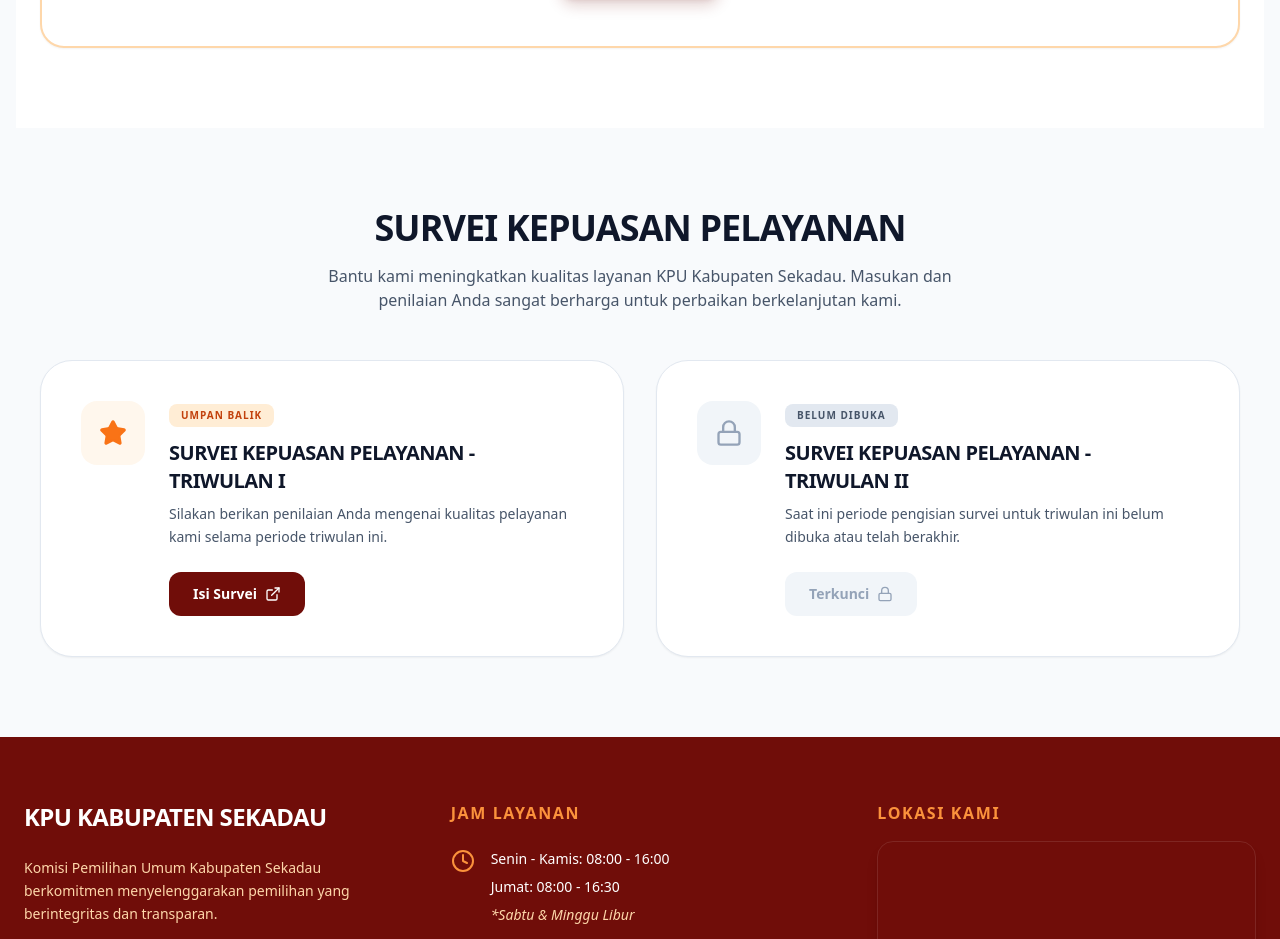
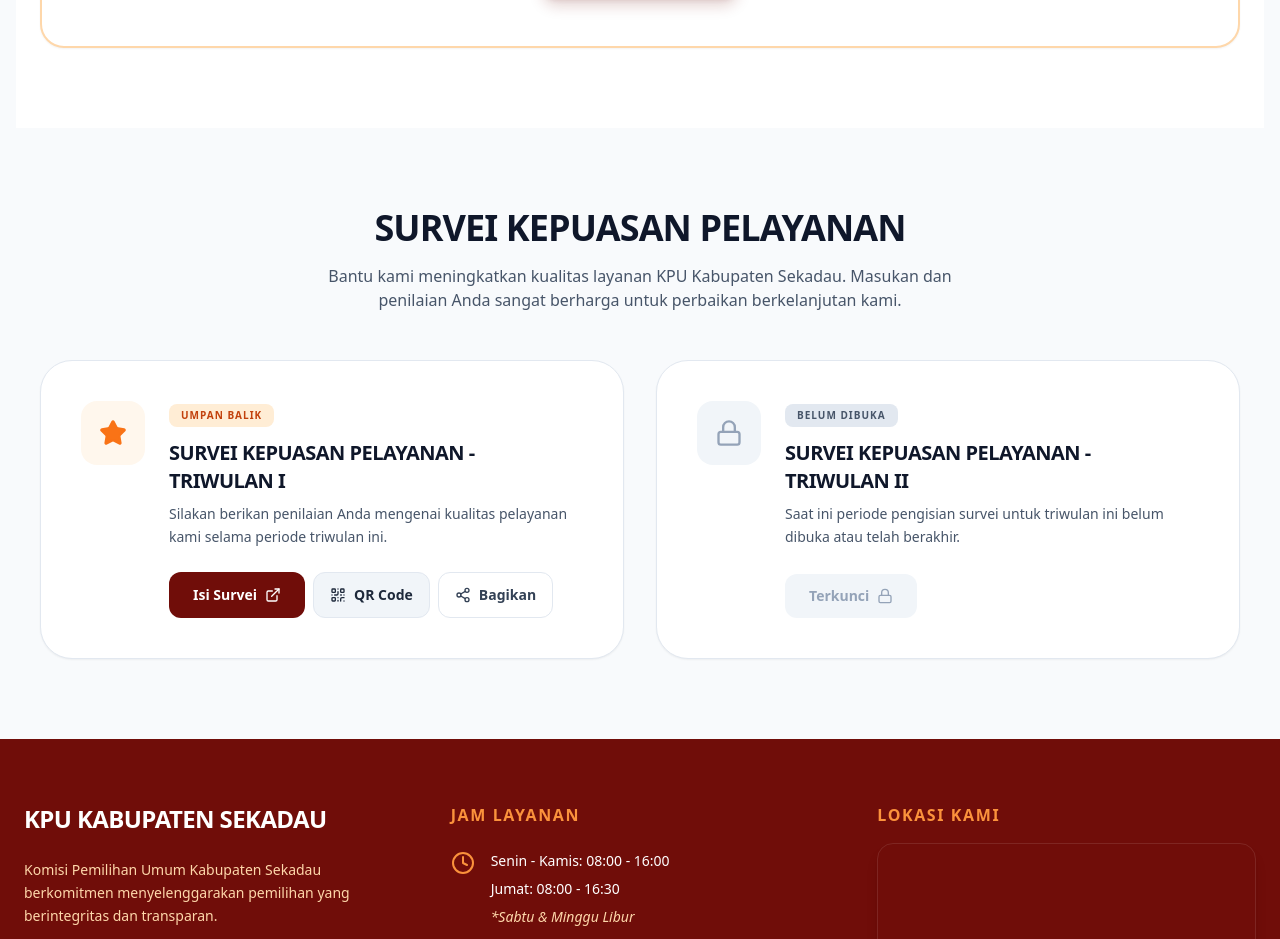
Before and after one commit to Genta-arya/lp-panduSipol, a React (Vite) app: page / in a window 1280 px wide. Shown: the part 2929-3868 px from the top of the page. Built offline with nearby package versions, Linux system fonts and the light colour scheme; grey boxes are pictures that could not be loaded.

Commit message:
update qr code survey pelayanan

```diff
--- a/src/components/ASK.jsx
+++ b/src/components/ASK.jsx
@@ -163,7 +163,7 @@ const ASK = () => {
 
   return (
     <>
-      <Toaster richColors position="top-center" />
+
 
       {/* FLOATING CORNER CONTAINER */}
       <div className="fixed bottom-6 right-2 md:right-6 z-[60] flex flex-col items-end gap-4">
--- a/src/components/PeriodeSection.jsx
+++ b/src/components/PeriodeSection.jsx
@@ -160,7 +160,7 @@ const PeriodeSection = () => {
               onClick={() => setShowModal(true)}
               className="flex items-center text-sm gap-3 bg-[#700D09] hover:bg-orange-600 text-white px-8 py-3 rounded-2xl font-bold shadow-lg shadow-[#700D09]/20 transition-all hover:scale-105"
             >
-              <FileText size={20} /> Lihat SOP
+              <FileText size={20} /> Pelayanan SOP
             </button>
           </motion.div>
         </motion.div>
--- a/src/components/SurveyKepuasaForm.jsx
+++ b/src/components/SurveyKepuasaForm.jsx
@@ -1,22 +1,91 @@
-import React from 'react';
-import { ExternalLink, Star, Lock } from 'lucide-react';
+import React, { useState } from "react";
+import {
+  ExternalLink,
+  Star,
+  Lock,
+  Share2,
+  QrCode,
+  Download,
+  X,
+} from "lucide-react";
 import scheduleData from "../data/schedule.json";
+import { toast } from "sonner";
 
 const SurveyKepuasaForm = () => {
-  // Mengambil array "surveys" yang baru dari JSON
   const { surveys } = scheduleData;
 
+  // State untuk kontrol visual share & modal preview QR Code
+  const [copiedId, setCopiedId] = useState(null);
+  const [showQrModal, setShowQrModal] = useState(false);
+  const [selectedSurvey, setSelectedSurvey] = useState(null);
+
+  const handleShare = async (item) => {
+    if (navigator.share) {
+      try {
+        await navigator.share({
+          title: `Survei: ${item.nama}`,
+          text: `Yuk ikut isi Survei Kepuasan Pelayanan KPU Kabupaten Sekadau: ${item.nama}`,
+          url: item.link,
+        });
+      } catch (error) {
+        console.log("Error sharing:", error);
+        toast.error("Gagal membagikan tautan");
+      }
+    } else {
+      try {
+        await navigator.clipboard.writeText(item.link);
+        setCopiedId(item.id);
+        toast.success("Tautan berhasil disalin!");
+        setTimeout(() => setCopiedId(null), 2000);
+      } catch (err) {
+        toast.error("Gagal menyalin tautan");
+      }
+    }
+  };
+
+  const openQrModal = (item) => {
+    setSelectedSurvey(item);
+    setShowQrModal(true);
+  };
+
+  const downloadQrCode = async () => {
+    if (!selectedSurvey || !selectedSurvey.id_qr_drive) return;
+
+    const qrImageUrl = `https://lh3.googleusercontent.com/d/${selectedSurvey.id_qr_drive}`;
+
+    try {
+      // Mengambil data binary blob gambar dari CDN Google Drive agar bisa langsung tersimpan lokal
+      const response = await fetch(qrImageUrl);
+      const blob = await response.blob();
+      const blobUrl = URL.createObjectURL(blob);
+
+      const link = document.createElement("a");
+      link.href = blobUrl;
+      link.download = `QR_Code_${selectedSurvey.id}.png`;
+      document.body.appendChild(link);
+      link.click();
+      document.body.removeChild(link);
+      URL.revokeObjectURL(blobUrl);
+      toast.success("QR Code berhasil diunduh!");
+    } catch (error) {
+      // Fallback jika fetch terhalang oleh restriksi CORS browser
+      window.open(qrImageUrl, "_blank");
+      toast.info("Membuka gambar di tab baru untuk disimpan manual");
+    }
+  };
+
   return (
-    <section id="survey-section" className="py-20 bg-slate-50">
+    <section id="survey-section" className="py-20 bg-slate-50 relative">
       <div className="max-w-7xl mx-auto px-4 md:px-6">
-
         {/* Header Section */}
         <div className="text-center mb-12">
           <h2 className="text-3xl md:text-4xl font-black text-slate-900 uppercase tracking-tight mb-4">
             Survei Kepuasan Pelayanan
           </h2>
           <p className="text-slate-600 max-w-2xl mx-auto">
-            Bantu kami meningkatkan kualitas layanan KPU Kabupaten Sekadau. Masukan dan penilaian Anda sangat berharga untuk perbaikan berkelanjutan kami.
+            Bantu kami meningkatkan kualitas layanan KPU Kabupaten Sekadau.
+            Masukan dan penilaian Anda sangat berharga untuk perbaikan
+            berkelanjutan kami.
           </p>
         </div>
 
@@ -29,9 +98,14 @@ const SurveyKepuasaForm = () => {
             >
               {/* Ikon Status */}
               <div className="flex-shrink-0">
-                <div className={`w-16 h-16 rounded-2xl flex items-center justify-center ${item.aktif ? 'bg-orange-50' : 'bg-slate-100'}`}>
+                <div
+                  className={`w-16 h-16 rounded-2xl flex items-center justify-center ${item.aktif ? "bg-orange-50" : "bg-slate-100"}`}
+                >
                   {item.aktif ? (
-                    <Star size={28} className="text-orange-500 fill-orange-500" />
+                    <Star
+                      size={28}
+                      className="text-orange-500 fill-orange-500"
+                    />
                   ) : (
                     <Lock size={28} className="text-slate-400" />
                   )}
@@ -41,7 +115,9 @@ const SurveyKepuasaForm = () => {
               {/* Konten Teks & Tombol */}
               <div className="flex-grow text-center sm:text-left flex flex-col h-full justify-between">
                 <div>
-                  <div className={`inline-block px-3 py-1 mb-3 rounded-lg text-[10px] font-bold uppercase tracking-widest ${item.aktif ? 'bg-orange-100 text-orange-700' : 'bg-slate-200 text-slate-600'}`}>
+                  <div
+                    className={`inline-block px-3 py-1 mb-3 rounded-lg text-[10px] font-bold uppercase tracking-widest ${item.aktif ? "bg-orange-100 text-orange-700" : "bg-slate-200 text-slate-600"}`}
+                  >
                     {item.aktif ? "Umpan Balik" : "Belum Dibuka"}
                   </div>
 
@@ -52,23 +128,56 @@ const SurveyKepuasaForm = () => {
                   <p className="text-slate-600 text-sm mb-6 leading-relaxed">
                     {item.aktif
                       ? "Silakan berikan penilaian Anda mengenai kualitas pelayanan kami selama periode triwulan ini."
-                      : "Saat ini periode pengisian survei untuk triwulan ini belum dibuka atau telah berakhir."
-                    }
+                      : "Saat ini periode pengisian survei untuk triwulan ini belum dibuka atau telah berakhir."}
                   </p>
                 </div>
 
                 {/* Tombol Aksi */}
                 <div>
                   {item.aktif ? (
+                    <div className="flex flex-wrap gap-2 w-full justify-center sm:justify-start">
+                      {/* Tombol Utama Isi Survei */}
                       <a
                         href={item.link}
                         target="_blank"
                         rel="noopener noreferrer"
-                      className="inline-flex items-center justify-center gap-2 bg-[#700D09] text-white px-6 py-3 rounded-xl text-sm font-bold transition-colors hover:bg-[#5a0a07] w-full sm:w-auto"
+                        className="inline-flex items-center justify-center gap-2 bg-[#700D09] text-white px-6 py-3 rounded-xl text-sm font-bold transition-colors hover:bg-[#5a0a07] flex-grow sm:flex-grow-0"
                       >
                         <span>Isi Survei</span>
                         <ExternalLink size={16} />
                       </a>
+
+                      {/* Tombol Tampilkan QR Code (Hanya muncul jika id_qr_drive tersedia di JSON) */}
+                      {item.id_qr_drive && (
+                        <button
+                          onClick={() => openQrModal(item)}
+                          className="inline-flex items-center justify-center gap-2 bg-slate-100 text-slate-800 px-4 py-3 rounded-xl text-sm font-bold transition-colors hover:bg-slate-200 border border-slate-200 w-full sm:w-auto"
+                        >
+                          <QrCode size={16} />
+                          <span>QR Code</span>
+                        </button>
+                      )}
+
+                      {/* Tombol Bagikan */}
+                      <button
+                        onClick={() => handleShare(item)}
+                        className={`inline-flex items-center justify-center gap-2 px-4 py-3 rounded-xl text-sm font-bold transition-colors border w-full sm:w-auto ${
+                          copiedId === item.id
+                            ? "bg-emerald-50 border-emerald-200 text-emerald-700"
+                            : "bg-white border-slate-200 text-slate-700 hover:bg-slate-50"
+                        }`}
+                      >
+                        <Share2
+                          size={16}
+                          className={
+                            copiedId === item.id ? "animate-bounce" : ""
+                          }
+                        />
+                        <span>
+                          {copiedId === item.id ? "Tersalin!" : "Bagikan"}
+                        </span>
+                      </button>
+                    </div>
                   ) : (
                     <button
                       disabled
@@ -80,12 +189,55 @@ const SurveyKepuasaForm = () => {
                   )}
                 </div>
               </div>
-
             </div>
           ))}
         </div>
+      </div>
 
+      {/* POPUP / MODAL PREVIEW QR CODE */}
+      {showQrModal && selectedSurvey && (
+        <div className="fixed inset-0 bg-black/60 backdrop-blur-sm z-50 flex items-center justify-center p-4 transition-all">
+          <div className="bg-white rounded-[2rem] max-w-sm w-full p-6 shadow-2xl relative border border-slate-100 animate-in fade-in zoom-in-95 duration-200">
+            {/* Tombol Tutup Modal */}
+            <button
+              onClick={() => setShowQrModal(false)}
+              className="absolute right-4 top-4 text-slate-400 hover:text-slate-600 p-2 rounded-full hover:bg-slate-100 transition-colors"
+            >
+              <X size={20} />
+            </button>
+
+            <div className="text-center mt-2">
+              <h4 className="font-black text-slate-900 text-lg uppercase tracking-tight mb-1">
+                QR Code Survei
+              </h4>
+              <p className="text-xs text-slate-500 mb-6 px-4">
+                {selectedSurvey.nama}
+              </p>
+
+              {/* Preview Gambar QR Code dari Google Drive */}
+              <div className="w-full  bg-slate-100 rounded-2xl overflow-hidden border border-slate-200 mb-6 shadow-inner relative">
+                <iframe
+                  src={`https://drive.google.com/file/d/${selectedSurvey.id_qr_drive}/preview`}
+                  className="w-full h-full border-0"
+                  allow="autoplay"
+                  title="QR Code Preview"
+                ></iframe>
               </div>
+
+              {/* Tombol Unduh */}
+              <a
+                href={`https://drive.google.com/file/d/${selectedSurvey.id_qr_drive}/view?usp=sharing`}
+                target="_blank"
+                rel="noopener noreferrer"
+                className="inline-flex items-center justify-center gap-2 bg-slate-900 text-white px-6 py-3 rounded-xl text-sm font-bold transition-colors hover:bg-slate-800 w-full shadow-md"
+              >
+                <Download size={16} />
+                <span>Unduh / Buka di Drive</span>
+              </a>
+            </div>
+          </div>
+        </div>
+      )}
     </section>
   );
 };
--- a/src/data/schedule.json
+++ b/src/data/schedule.json
@@ -45,13 +45,15 @@
       "id": "q1",
       "nama": "Survei Kepuasan Pelayanan - Triwulan I",
       "aktif": true,
-      "link": "https://bit.ly/4xT4Jb1"
+      "link": "https://bit.ly/4xT4Jb1",
+      "id_qr_drive": "1z5gw2rJyzkV8HUpQ5cvlSxBUo-QpH0ko"
     },
     {
       "id": "q2",
       "nama": "Survei Kepuasan Pelayanan - Triwulan II",
       "aktif": false,
-      "link": "https://bit.ly/link-triwulan-2"
+      "link": "https://bit.ly/link-triwulan-2",
+      "id_qr_drive": ""
     }
   ]
 }
```
Lines whose indentation alone changed are shown as unchanged.
